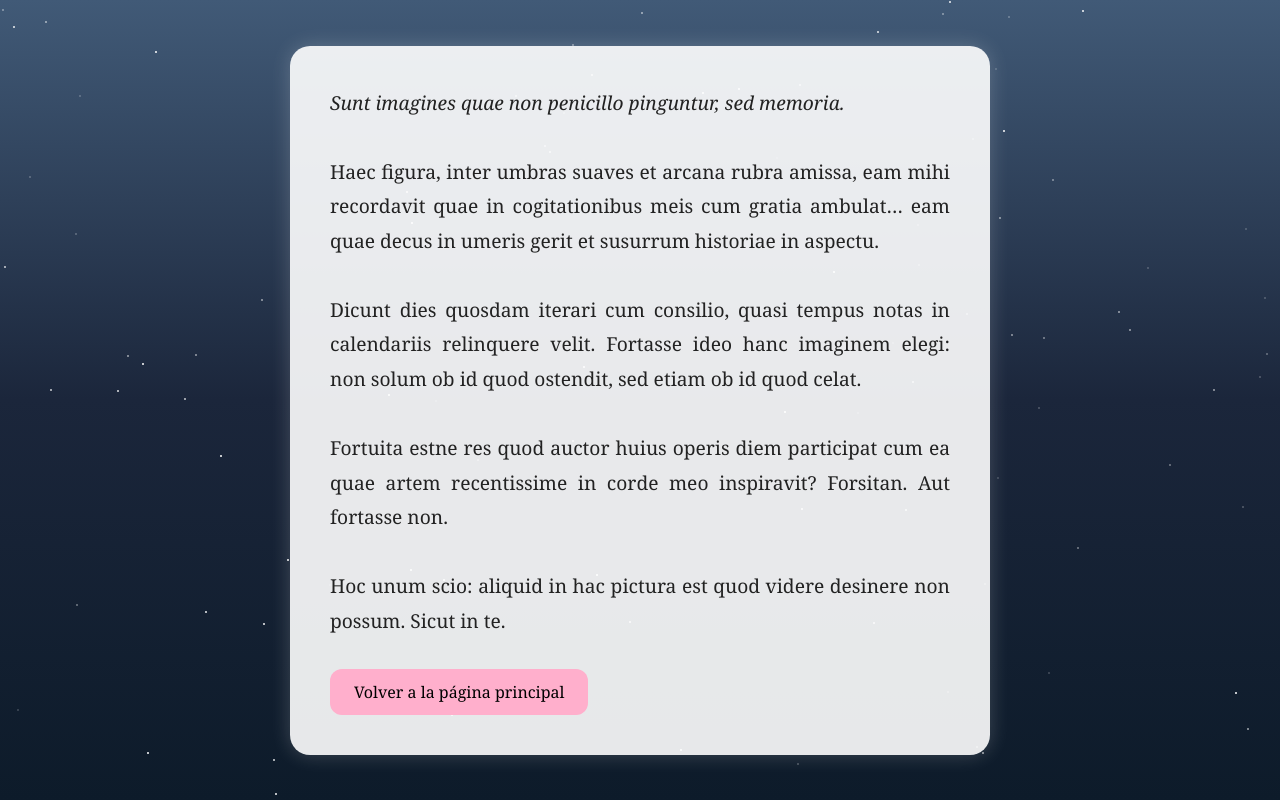
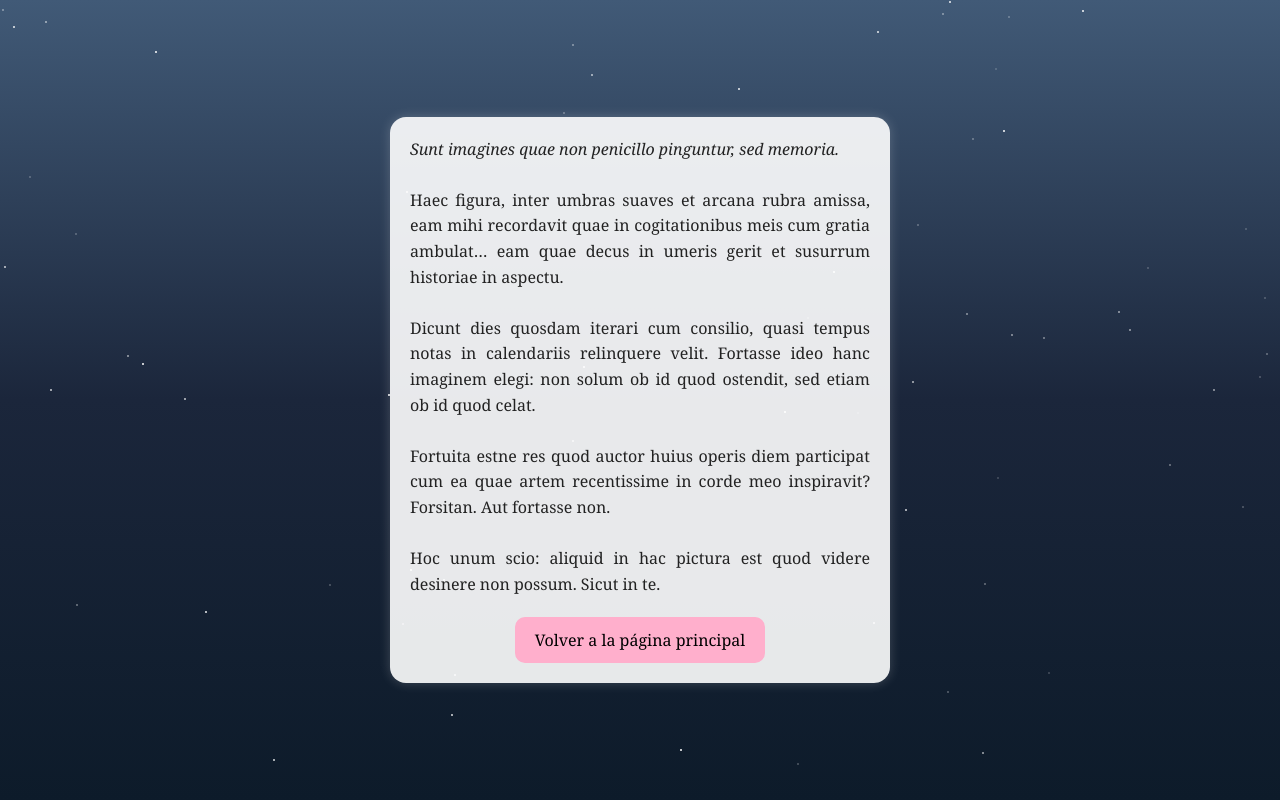
Before and after one commit to josprd/mercedestamo, a plain HTML site: page carta.html in a window 1280 px wide. Drawn offline with Linux system fonts and the light colour scheme.

Commit message:
Update carta.html

```diff
--- a/carta.html
+++ b/carta.html
@@ -3,7 +3,7 @@
 <head>
   <meta charset="UTF-8">
   <title>Carta para Mercedes</title>
-  <meta name="viewport" content="width=device-width, initial-scale=1.0">
+  <meta name="viewport" content="width=device-width, initial-scale=1.0, maximum-scale=1.0">
   <style>
     * {
       margin: 0;
@@ -11,31 +11,34 @@
       box-sizing: border-box;
     }
 
-    body, html {
+    html, body {
       width: 100%;
       height: 100%;
       font-family: 'Georgia', serif;
       background: linear-gradient(to top, #1b263b, #415a77, #e0aaff);
-      overflow: hidden;
+      overflow-x: hidden;
     }
 
     .sky {
       position: relative;
       width: 100%;
-      height: 100%;
+      min-height: 100vh;
+      padding: 20px 10px;
       background: linear-gradient(to top, #0d1b2a, #1b263b, #415a77);
-      overflow: hidden;
       display: flex;
       align-items: center;
       justify-content: center;
-      padding: 20px;
+      flex-direction: column;
     }
 
     .stars {
       position: absolute;
+      top: 0;
+      left: 0;
       width: 100%;
       height: 100%;
       z-index: 1;
+      pointer-events: none;
     }
 
     .star {
@@ -54,15 +57,14 @@
 
     .card {
       position: relative;
-      width: 90%;
-      max-width: 700px;
-      height: auto;
+      z-index: 2;
       background: rgba(255, 255, 255, 0.9);
-      padding: 40px;
-      border-radius: 20px;
-      box-shadow: 0 0 20px rgba(255, 255, 255, 0.2);
-      z-index: 5;
-      animation: fadeIn 2.5s ease forwards;
+      padding: 20px;
+      border-radius: 16px;
+      width: 100%;
+      max-width: 500px;
+      box-shadow: 0 0 12px rgba(255, 255, 255, 0.2);
+      animation: fadeIn 2s ease forwards;
       opacity: 0;
       transform: translateY(40px);
     }
@@ -75,30 +77,44 @@
     }
 
     .card p {
-      font-size: 1.2em;
-      line-height: 1.8em;
+      font-size: 1em;
+      line-height: 1.6em;
       color: #222;
       text-align: justify;
     }
 
     .back-button {
-      margin-top: 30px;
-      display: inline-block;
+      display: block;
+      margin: 20px auto 0;
       background-color: #ffafcc;
       color: #000;
       text-decoration: none;
-      padding: 12px 24px;
-      border-radius: 12px;
+      padding: 12px 20px;
+      border-radius: 10px;
+      text-align: center;
+      width: fit-content;
       transition: background 0.3s;
+      font-size: 1em;
     }
 
     .back-button:hover {
       background-color: #ffc8dd;
     }
 
-    @media screen and (max-width: 768px) {
+    @media (max-width: 480px) {
+      .card {
+        padding: 18px;
+        border-radius: 12px;
+      }
+
       .card p {
-        font-size: 1em;
+        font-size: 0.95em;
+        line-height: 1.5em;
+      }
+
+      .back-button {
+        font-size: 0.95em;
+        padding: 10px 18px;
       }
     }
   </style>
@@ -107,7 +123,7 @@
   <div class="sky">
     <div class="stars">
       <script>
-        for (let i = 0; i < 100; i++) {
+        for (let i = 0; i < 70; i++) {
           const star = document.createElement('div');
           star.className = 'star';
           star.style.top = `${Math.random() * 100}%`;
```
